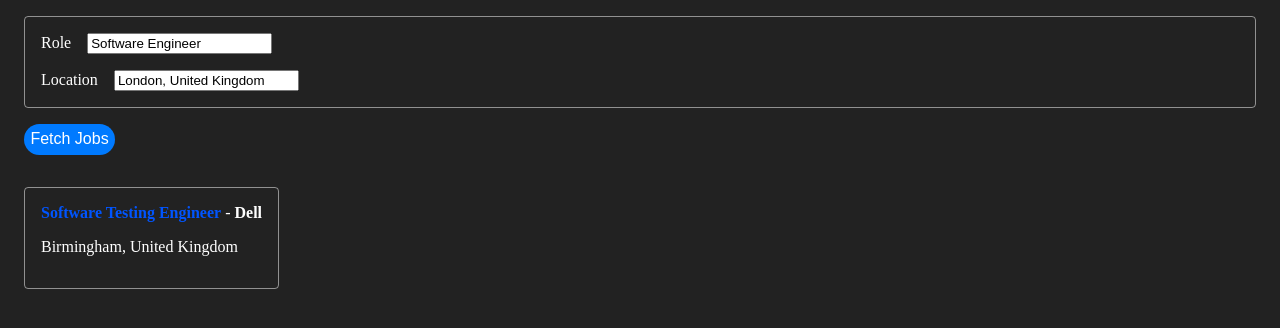
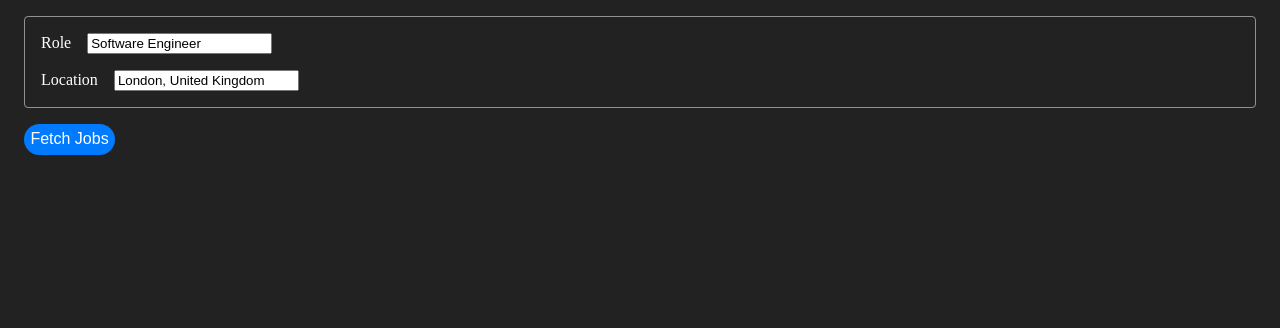
Before and after one commit to akanksh-ch/linkedin-scraper, a Vue app: page / in a window 1280 px wide. Shown: the top 328 px of the page. Built offline with nearby package versions, Linux system fonts and the light colour scheme.

Commit message:
removed dummy job listing

```diff
--- a/src/components/JobsPage.vue
+++ b/src/components/JobsPage.vue
@@ -4,7 +4,7 @@
     import { ref } from 'vue';
 
     const jobs = ref([
-        {title: 'Software Testing Engineer', company: 'Dell', location: 'Birmingham, United Kingdom', url: 'https://example.com'}
+        //{title: 'Software Testing Engineer', company: 'Dell', location: 'Birmingham, United Kingdom', url: 'https://example.com'}
     ])
 </script>
 
```
